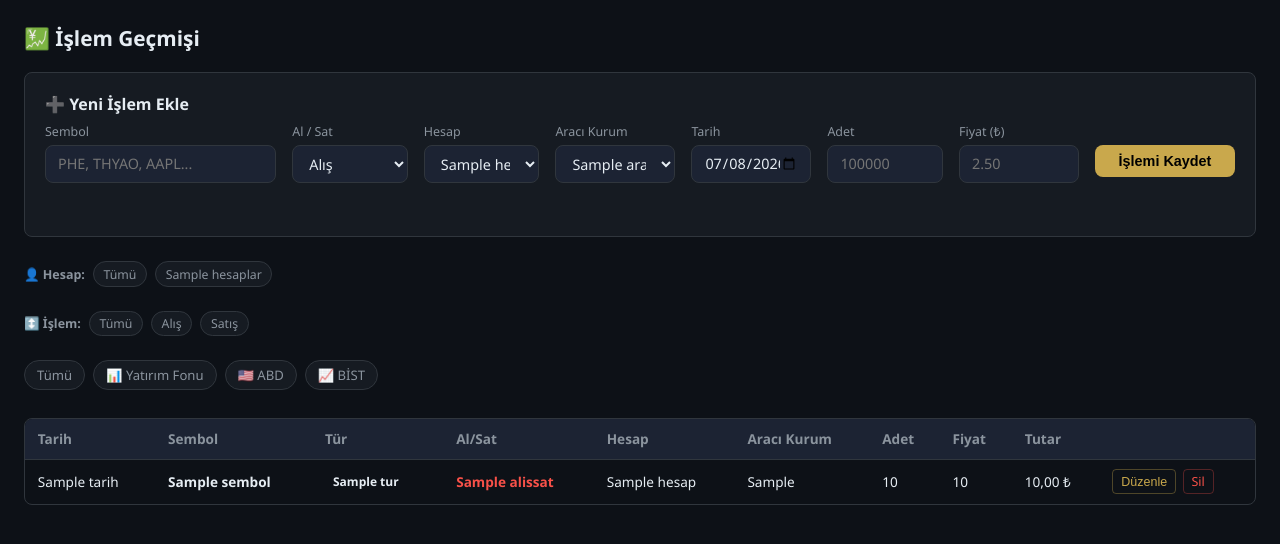
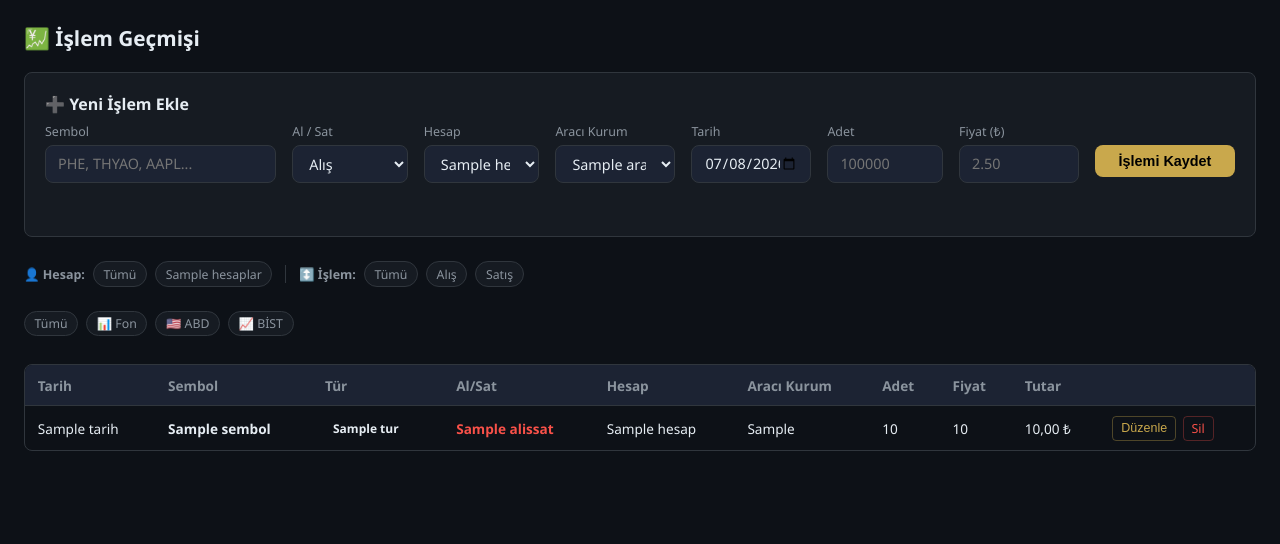
Before and after one commit to bmkucuk/yatirim-takip, a Flask app: template templates/islemler.html in a window 1280 px wide. Shown: the top 544 px of the page. Run offline with Flask 3, Linux system fonts and the light colour scheme; the template is opened without the code that fills it: most values are stand-ins (such as "Sample title", 1, 10 or a date in 2020); parts of the project's set-up code (start-up, migrations or seed data) failed here and were passed over.

Commit message:
Filtreleri 2 satira indir (Hesap+Islem, Kategori+Sembol)

```diff
--- a/templates/islemler.html
+++ b/templates/islemler.html
@@ -82,11 +82,11 @@
   </form>
 </div>
 
-<!-- Filtre — Kademeli -->
+<!-- Filtre — Kompakt 2 Satır -->
 <div style="display:flex;flex-direction:column;gap:0.5rem;margin-bottom:0.75rem">
 
-  <!-- Hesap Filtresi -->
-  <div class="filter-bar" style="flex-wrap:wrap;gap:0.5rem">
+  <!-- Satır 1: Hesap + İşlem (Alış/Satış) -->
+  <div class="filter-bar" style="flex-wrap:wrap;gap:0.5rem;align-items:center">
     <span style="font-size:0.78rem;color:var(--text2);font-weight:600">👤 Hesap:</span>
     <a href="{{ url_for('islemler') }}{% if tur_filtre %}?tur={{ tur_filtre }}{% endif %}{% if filtre %}?sembol={{ filtre }}{% endif %}{% if alissat_filtre %}{% if tur_filtre or filtre %}&{% else %}?{% endif %}alissat={{ alissat_filtre }}{% endif %}"
        class="filter-btn filter-btn-sm {% if not hesap_filtre %}active{% endif %}">Tümü</a>
@@ -94,10 +94,9 @@
     <a href="?hesap={{ h }}{% if tur_filtre %}&tur={{ tur_filtre }}{% endif %}{% if filtre %}&sembol={{ filtre }}{% endif %}{% if alissat_filtre %}&alissat={{ alissat_filtre }}{% endif %}"
        class="filter-btn filter-btn-sm {% if hesap_filtre==h %}active{% endif %}">{{ h }}</a>
     {% endfor %}
-  </div>
 
-  <!-- Alış/Satış Filtresi -->
-  <div class="filter-bar" style="flex-wrap:wrap;gap:0.5rem">
+    <span style="width:1px;height:1.1rem;background:var(--border);margin:0 0.3rem"></span>
+
     <span style="font-size:0.78rem;color:var(--text2);font-weight:600">↕️ İşlem:</span>
     <a href="?{% if hesap_filtre %}hesap={{ hesap_filtre }}{% endif %}{% if tur_filtre %}&tur={{ tur_filtre }}{% endif %}{% if filtre %}&sembol={{ filtre }}{% endif %}"
        class="filter-btn filter-btn-sm {% if not alissat_filtre %}active{% endif %}">Tümü</a>
@@ -107,66 +106,56 @@
        class="filter-btn filter-btn-sm {% if alissat_filtre=='Satış' %}active{% endif %}">Satış</a>
   </div>
 
-  <!-- 1. Kademe: Ana Kategoriler -->
-  <div class="filter-bar" style="flex-wrap:wrap;gap:0.5rem">
+  <!-- Satır 2: Kategori + Sembol (seçili kategoriye göre) -->
+  <div class="filter-bar" style="flex-wrap:wrap;gap:0.5rem;align-items:center">
     <a href="?{% if hesap_filtre %}hesap={{ hesap_filtre }}{% endif %}{% if alissat_filtre %}&alissat={{ alissat_filtre }}{% endif %}"
-       class="filter-btn {% if not filtre and not tur_filtre %}active{% endif %}">Tümü</a>
+       class="filter-btn filter-btn-sm {% if not filtre and not tur_filtre %}active{% endif %}">Tümü</a>
 
     {% if fon_semboller %}
     <a href="?tur=FON{% if hesap_filtre %}&hesap={{ hesap_filtre }}{% endif %}{% if alissat_filtre %}&alissat={{ alissat_filtre }}{% endif %}"
-       class="filter-btn {% if tur_filtre=='FON' or filtre in fon_semboller %}active{% endif %}">
-      📊 Yatırım Fonu
+       class="filter-btn filter-btn-sm {% if tur_filtre=='FON' or filtre in fon_semboller %}active{% endif %}">
+      📊 Fon
     </a>
     {% endif %}
 
     {% if abd_semboller %}
     <a href="?tur=ABD{% if hesap_filtre %}&hesap={{ hesap_filtre }}{% endif %}{% if alissat_filtre %}&alissat={{ alissat_filtre }}{% endif %}"
-       class="filter-btn {% if tur_filtre=='ABD' or filtre in abd_semboller %}active{% endif %}">
+       class="filter-btn filter-btn-sm {% if tur_filtre=='ABD' or filtre in abd_semboller %}active{% endif %}">
       🇺🇸 ABD
     </a>
     {% endif %}
 
     {% if bist_semboller %}
     <a href="?tur=BIST{% if hesap_filtre %}&hesap={{ hesap_filtre }}{% endif %}{% if alissat_filtre %}&alissat={{ alissat_filtre }}{% endif %}"
-       class="filter-btn {% if tur_filtre=='BIST' or filtre in bist_semboller %}active{% endif %}">
+       class="filter-btn filter-btn-sm {% if tur_filtre=='BIST' or filtre in bist_semboller %}active{% endif %}">
       📈 BİST
     </a>
     {% endif %}
-  </div>
 
-  <!-- 2. Kademe: Semboller (sadece kategori seçiliyse göster) -->
-  {% if tur_filtre == 'FON' or filtre in fon_semboller %}
-  <div class="filter-bar filter-sub" style="flex-wrap:wrap;gap:0.4rem">
-    <a href="?tur=FON{% if hesap_filtre %}&hesap={{ hesap_filtre }}{% endif %}{% if alissat_filtre %}&alissat={{ alissat_filtre }}{% endif %}"
-       class="filter-btn filter-btn-sm {% if tur_filtre=='FON' and not filtre %}active{% endif %}">Tümü</a>
+    {% if tur_filtre == 'FON' or filtre in fon_semboller %}
+    <span style="width:1px;height:1.1rem;background:var(--border);margin:0 0.3rem"></span>
     {% for s in fon_semboller %}
     <a href="?sembol={{ s }}{% if hesap_filtre %}&hesap={{ hesap_filtre }}{% endif %}{% if alissat_filtre %}&alissat={{ alissat_filtre }}{% endif %}"
        class="filter-btn filter-btn-sm {% if filtre==s %}active{% endif %}">{{ s }}</a>
     {% endfor %}
-  </div>
-  {% endif %}
+    {% endif %}
 
-  {% if tur_filtre == 'ABD' or filtre in abd_semboller %}
-  <div class="filter-bar filter-sub" style="flex-wrap:wrap;gap:0.4rem">
-    <a href="?tur=ABD{% if hesap_filtre %}&hesap={{ hesap_filtre }}{% endif %}{% if alissat_filtre %}&alissat={{ alissat_filtre }}{% endif %}"
-       class="filter-btn filter-btn-sm {% if tur_filtre=='ABD' and not filtre %}active{% endif %}">Tümü</a>
+    {% if tur_filtre == 'ABD' or filtre in abd_semboller %}
+    <span style="width:1px;height:1.1rem;background:var(--border);margin:0 0.3rem"></span>
     {% for s in abd_semboller %}
     <a href="?sembol={{ s }}{% if hesap_filtre %}&hesap={{ hesap_filtre }}{% endif %}{% if alissat_filtre %}&alissat={{ alissat_filtre }}{% endif %}"
        class="filter-btn filter-btn-sm {% if filtre==s %}active{% endif %}">{{ s }}</a>
     {% endfor %}
-  </div>
-  {% endif %}
+    {% endif %}
 
-  {% if tur_filtre == 'BIST' or filtre in bist_semboller %}
-  <div class="filter-bar filter-sub" style="flex-wrap:wrap;gap:0.4rem">
-    <a href="?tur=BIST{% if hesap_filtre %}&hesap={{ hesap_filtre }}{% endif %}{% if alissat_filtre %}&alissat={{ alissat_filtre }}{% endif %}"
-       class="filter-btn filter-btn-sm {% if tur_filtre=='BIST' and not filtre %}active{% endif %}">Tümü</a>
+    {% if tur_filtre == 'BIST' or filtre in bist_semboller %}
+    <span style="width:1px;height:1.1rem;background:var(--border);margin:0 0.3rem"></span>
     {% for s in bist_semboller %}
     <a href="?sembol={{ s }}{% if hesap_filtre %}&hesap={{ hesap_filtre }}{% endif %}{% if alissat_filtre %}&alissat={{ alissat_filtre }}{% endif %}"
        class="filter-btn filter-btn-sm {% if filtre==s %}active{% endif %}">{{ s }}</a>
     {% endfor %}
+    {% endif %}
   </div>
-  {% endif %}
 
 </div>
 
```
